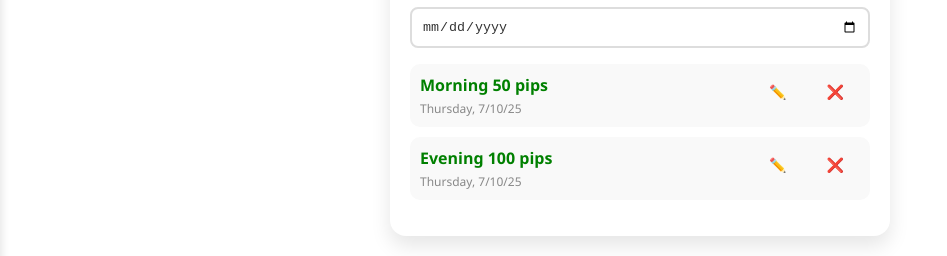
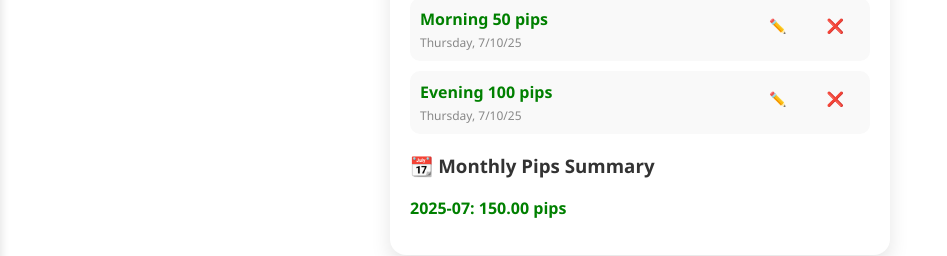
Before and after one commit to ramprasanna1/TO-DO-LIST, a plain HTML site: page index.html in a window 1280 px wide. Shown: the part 330-586 px from the top of the page, without its empty margins (0-947 px from the left). Drawn offline with Linux system fonts and the light colour scheme.

Commit message:
Update index.html

```diff
--- a/index.html
+++ b/index.html
@@ -402,6 +402,8 @@ function updatePipSummary() {
   const tasks = getTasks();
   taskList.innerHTML = "";
 
+  let monthlyTotals = {};
+
   tasks
     .filter(task => {
       const matchesText = task.text.toLowerCase().includes(textFilter.toLowerCase());
@@ -417,12 +419,17 @@ function updatePipSummary() {
       taskText.style.cursor = "pointer";
       taskText.onclick = () => toggleComplete(task.id);
 
-          const match = task.text.match(/[-+]?\d+/);
+      const match = task.text.match(/[-+]?\d*\.?\d+/);
+      let pipValue = 0;
       if (match) {
-            const num = parseInt(match[0]);
-            taskText.style.color = num > 0 ? "green" : "red";
+        pipValue = parseFloat(match[0]);
+        taskText.style.color = pipValue > 0 ? "green" : "red";
         taskText.style.fontWeight = "bold";
       }
+
+      const dateKey = task.date.slice(0, 7); // "YYYY-MM"
+      if (!monthlyTotals[dateKey]) monthlyTotals[dateKey] = 0;
+      monthlyTotals[dateKey] += pipValue;
 
       const time = document.createElement("div");
       time.className = "timestamp";
@@ -443,8 +450,27 @@ function updatePipSummary() {
       li.append(taskText, time, actions);
       taskList.appendChild(li);
     });
-        updatePipSummary();
+
+  // Show monthly summary
+  const summaryTitle = document.createElement("h3");
+  summaryTitle.textContent = "📆 Monthly Pips Summary";
+  taskList.appendChild(summaryTitle);
+
+  const summaryList = document.createElement("ul");
+  summaryList.style.listStyle = "none";
+  summaryList.style.paddingLeft = "0";
+
+  Object.entries(monthlyTotals).forEach(([month, total]) => {
+    const summaryItem = document.createElement("li");
+    summaryItem.textContent = `${month}: ${total.toFixed(2)} pips`;
+    summaryItem.style.color = total >= 0 ? "green" : "red";
+    summaryItem.style.fontWeight = "bold";
+    summaryList.appendChild(summaryItem);
+  });
+
+  taskList.appendChild(summaryList);
 }
+
 
     function toggleComplete(id) {
       const tasks = getTasks();
```
Lines whose indentation alone changed are shown as unchanged.
